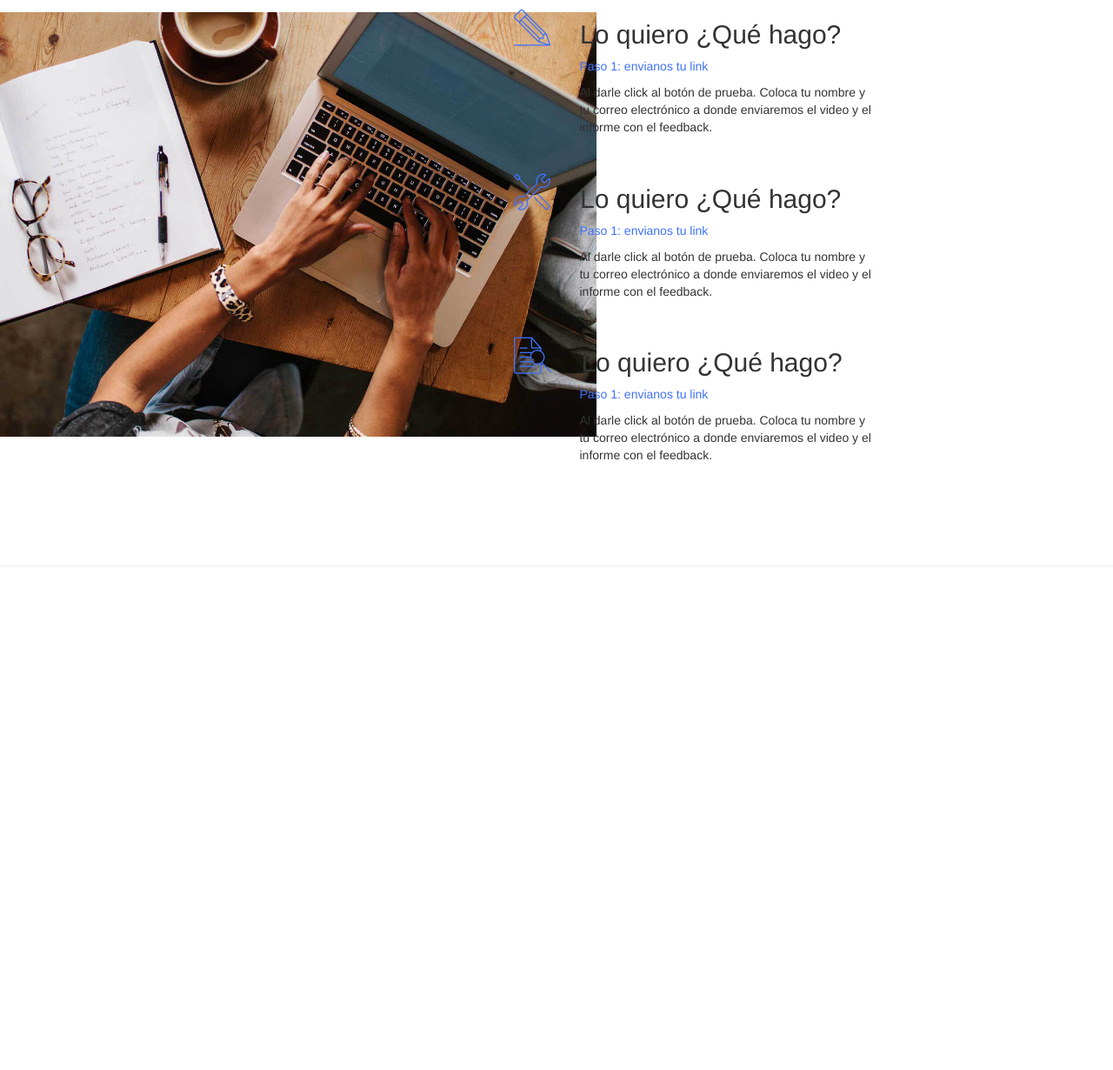
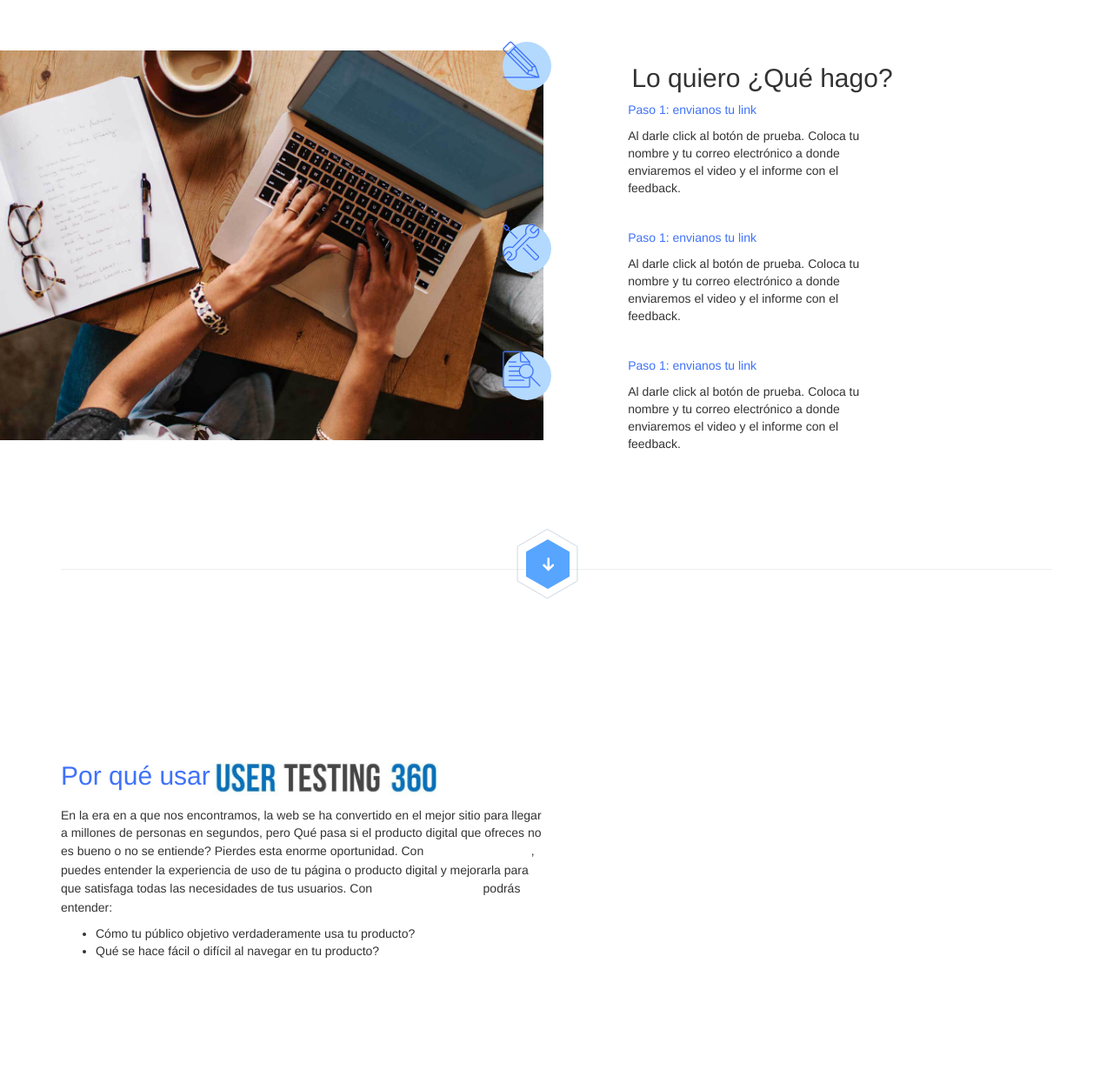
Before and after one commit to IsoldaCordova/28_Problema2, a plain HTML site: page Problema/index.html in a window 1280 px wide. Shown: the part 2061-3291 px from the top of the page at 87% size. Before the commit the page ends 2732 px from the top, so only its background shows below. Drawn offline with Linux system fonts and the light colour scheme; files whose address does not match are found by name.

Commit message:
parte del cuerpo

```diff
--- a/Problema/css/main.css
+++ b/Problema/css/main.css
@@ -28,6 +28,9 @@ nav{
 .pd2{
 	padding: 0% 18% 5% 15%;
 }
+.pd3{
+	padding: -20% 5% 10% 0%;
+}
 .ml{
 	margin-left: 4%;
 }
@@ -35,16 +38,22 @@ nav{
 	margin-left: 35%;
 }
 .ml3{
-	margin-left: -5%;
+	margin-left: -6%;
 }
 .ml4{
-	margin-left: 6%;
+	margin-left: 16%;
+}
+.ml5{
+	 margin-left: 20%;
 }
 .mt{
 	margin-top: 13%;
 }
 .mt2{
 	margin-top: 5%;
+}
+.mt3{
+	margin-top: -10%;
 }
 .mb{
 	margin-bottom: 10%;
@@ -77,7 +86,7 @@ button{
 	width: 50%;
 }
 .img1{
-	width: 120%;
+	width: 110%;
 	margin-left: -10%;
 	margin-top: -5%;
 }
@@ -85,6 +94,8 @@ button{
 	display: inline-block;
 }
 .azul{
-	background-color: purple;
-	bor
+	background-color: #b3d9ff;
+	border-radius: 55%;
+	width: 4em;
+	height: 4em;
 }
--- a/Problema/index.html
+++ b/Problema/index.html
@@ -102,7 +102,7 @@
 					   	<p>En este video te damos un ejemplo de un integrante de nuestro panel evaluando la experiencia de uso de: <a href="mimediamanzana.com">mimediamanzana.com</a></p>
 					   	<p>El objetivo de User Testing 360 es identificar situaciones confusas de los usuarios en su web y describir soluciones, que garanticen una experiencia de uso satisfactoria.</p>
 					   	<form action="#video"><!-- flecha-->
-					   		<input type="image" src="image/flecha.png" class="ml3 mt2">
+					   		<input type="image" src="image/flecha.png" class="ml2 mt">
 					   	</form>
 					</div>
 					<div class="col-lg-6 col-ms-6 col-xs-12" id="video">
@@ -120,25 +120,33 @@
 					</div>
 					<div class="col-lg-5 col-ms-5 col-xs-12 ml3" id="video">
 						<div>
-							<i class="icon-pencil fa-3x" class="azul"></i>
+							<div class="azul">
+								<i class="icon-pencil fa-3x"></i>
+							</div>
+							<div class="pd3 mt3 ml4">
 								<h2 class="dis ml4">Lo quiero ¿Qué hago?</h2>
-							<div class="pd2">
+								<div class="pd2 ">
 									<p class="tb">Paso 1: envianos tu link</p>
 					   				<p>Al darle click al botón de prueba. Coloca tu nombre y tu correo electrónico a donde enviaremos el video y el informe con el feedback.</p>
 								</div>
-
+					   		</div>
 						</div>
 					   	<div>
-							<i class="icon-tools-2 fa-3x" class="azul"></i>
-							<h2 class="dis ml4">Lo quiero ¿Qué hago?</h2>
+					   		<div class="azul">
+					   			<i class="icon-tools-2 fa-3x"></i>
+					   		</div>
+					   		<div class="pd3 mt3 ml4">
 								<div class="pd2">
 					   				<p class="tb">Paso 1: envianos tu link</p>
 					   				<p>Al darle click al botón de prueba. Coloca tu nombre y tu correo electrónico a donde enviaremos el video y el informe con el feedback.</p>
 					   			</div>
 					   		</div>
+						</div>
 						<div>
-							<i class="icon-search fa-3x" class="azul"></i>
-							<h2 class="dis ml4">Lo quiero ¿Qué hago?</h2>
+							<div class="azul">
+								<i class="icon-search fa-3x"></i>
+							</div>
+							<div class="pd3 mt3 ml4">
 								<div class="pd2">
 					   				<p class="tb">Paso 1: envianos tu link</p>
 					   				<p>Al darle click al botón de prueba. Coloca tu nombre y tu correo electrónico a donde enviaremos el video y el informe con el feedback.</p>
@@ -147,7 +155,36 @@
 						</div>
 					</div>
 				</div>
+			</div>
 		</section>
-		<hr>
+		<section>
+			<div class="container"><!-- boton abajo -->
+				<div class="row">
+					<div class="col-lg-12 col-ms-12 col-xs-12">
+					   <hr class="tb">
+					   <form action="#">
+					   		<input type="image" src="image/separador.png" class="abajo">
+					   </form>
+					</div>
+				</div>
+			</div>
+		</section>
+		<section>
+			<div class="container"><!-- cuadro VIDEO-->
+				<div class="row mt" id="tres">
+					<div class="col-lg-6 col-ms-6 col-xs-12 mb">
+					   	<h2 class="tb">Por qué usar<img src="image/logo-2.jpg" class="logo"></h2>
+					   	<p>En la era en a que nos encontramos, la web se ha convertido en el mejor sitio para llegar a millones de personas en segundos, pero Qué pasa si el producto digital que ofreces no es bueno o no se entiende? Pierdes esta enorme oportunidad. Con <a href="#">User Testing 360</a>, puedes entender la experiencia de uso de tu página o producto digital y mejorarla para que satisfaga todas las necesidades de tus usuarios. Con <a href="#">User Testing 360</a> podrás entender: </p>
+					   	<ul>
+					   		<li>Cómo tu público objetivo verdaderamente usa tu producto?</li>
+					   		<li>Qué se hace fácil o difícil al navegar en tu producto?</li>
+					   	</ul>
+					</div>
+					<div class="col-lg-6 col-ms-6 col-xs-12" id="video">
+					   	<img src="" alt="">
+					</div>
+				</div>
+			</div>
+		</section>
     </body>
 </html>
```
Lines whose indentation alone changed are shown as unchanged.
